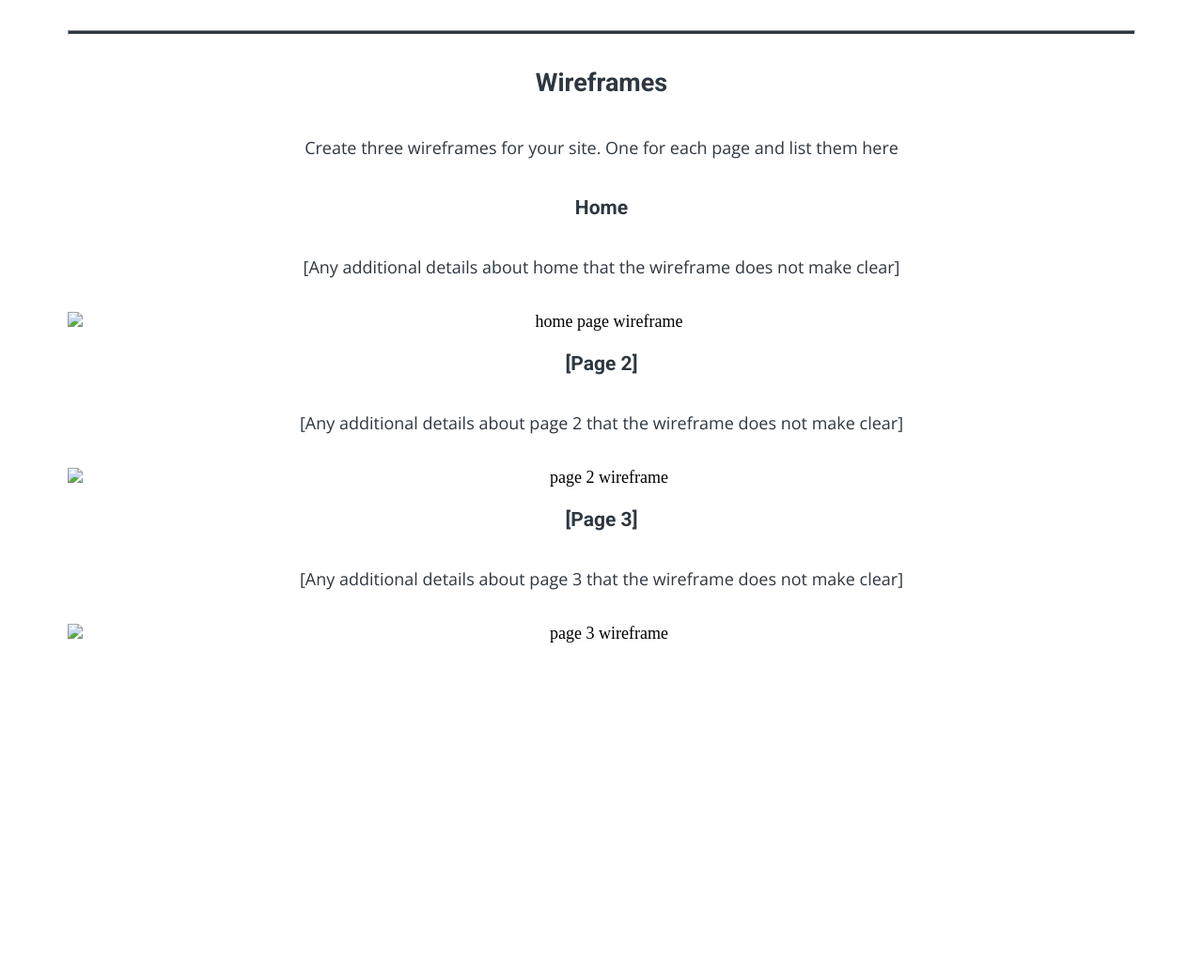
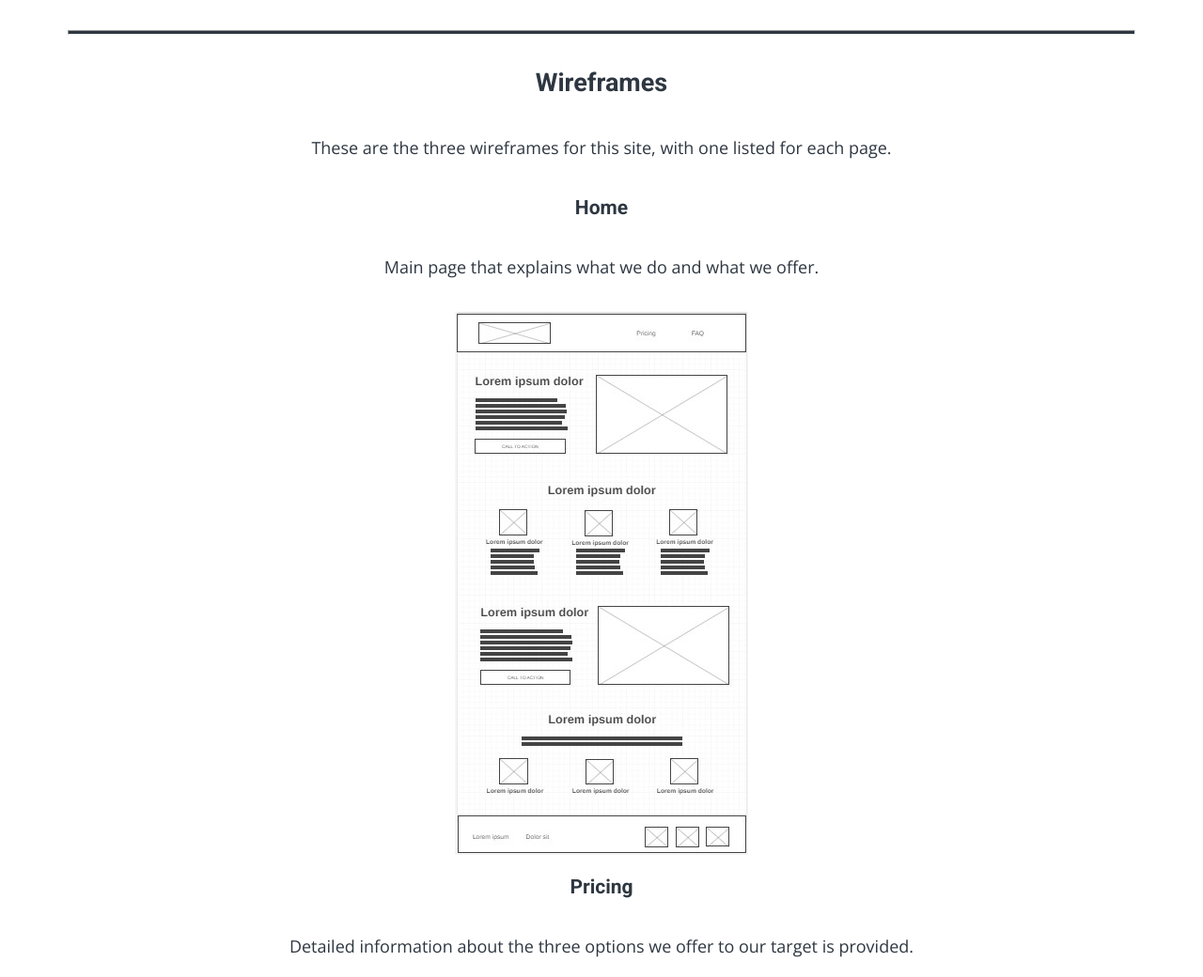
Before and after one commit to jorgevaoli/wdd130, a plain HTML site: page webdesign/site-plan.html in a window 1280 px wide. Shown: the part 6743-7783 px from the top of the page at 94% size. Before the commit the page ends 7500 px from the top, so only its background shows below. Drawn offline with nearby package versions, Linux system fonts and the light colour scheme.

Commit message:
Completed Personal Site Plan

```diff
--- a/webdesign/site-plan.html
+++ b/webdesign/site-plan.html
@@ -178,25 +178,25 @@ Is web design a one-time payment? Yes, it is. The $197 you pay includes both the
         Wireframes
       </h2>
       <p>
-        Create three wireframes for your site. One for each page and list them here</p>
+        These are the three wireframes for this site, with one listed for each page.</p>
 
       <h3>Home</h3>
       <p>
-        [Any additional details about home that the wireframe does not make clear]
+        Main page that explains what we do and what we offer.
       </p>
-      <img src="#" alt="home page wireframe">
+      <img src="images/wireframe1.JPG" alt="home page wireframe">
 
-      <h3>[Page 2]</h3>
+      <h3>Pricing</h3>
       <p>
-        [Any additional details about page 2 that the wireframe does not make clear]
+        Detailed information about the three options we offer to our target is provided.
       </p>
-      <img src="#" alt="page 2 wireframe">
+      <img src="images/wireframe2.JPG" alt="pricing wireframe">
 
-      <h3>[Page 3]</h3>
+      <h3>FAQ</h3>
       <p>
-        [Any additional details about page 3 that the wireframe does not make clear]
+        Page that contains the 6 most common questions about our service.
       </p>
-      <img src="#" alt="page 3 wireframe">
+      <img src="images/wireframe3.JPG" alt="FAQ wireframe">
     </main>
   </body>
 
```
Also changed, not shown: webdesign/images/wireframe1.JPG (added), webdesign/images/wireframe2.JPG (added), webdesign/images/wireframe3.JPG (added).
